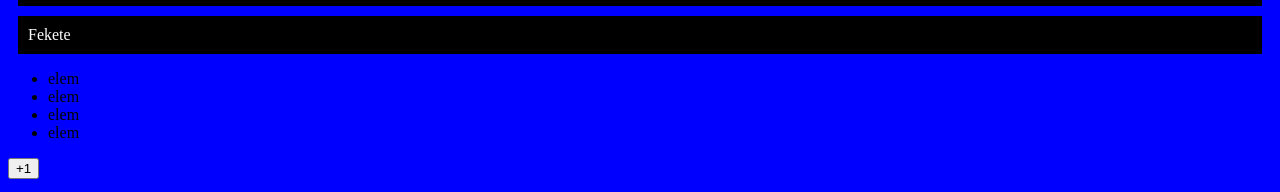
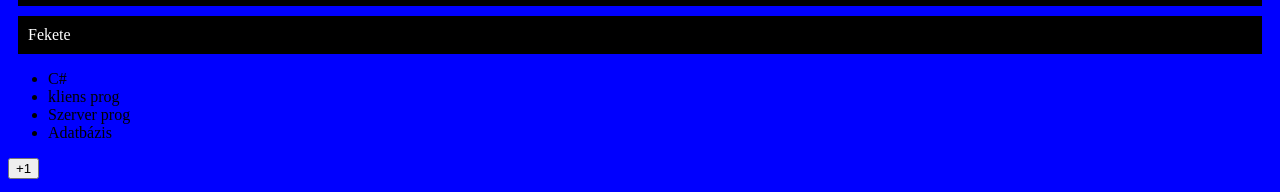
Before and after one commit to HajduThomas/oraimunka_2025_09_22, a React (Vite) app: page / in a window 1280 px wide. Shown: the part 143-335 px from the top of the page. Built offline with nearby package versions, Linux system fonts and the light colour scheme.

Commit message:
MukodoSzamlalo

```diff
--- a/index.html
+++ b/index.html
@@ -1,5 +1,5 @@
 <!doctype html>
-<html lang="en">
+<html lang="hu">
   <head>
     <meta charset="UTF-8" />
     <meta name="viewport" content="width=device-width, initial-scale=1.0" />
--- a/src/component/Szamlalo.jsx
+++ b/src/component/Szamlalo.jsx
@@ -2,9 +2,10 @@ import { useState } from "react"
 function Szamlalo(){
 
     const[db, setDb] = useState(1);
+    const novel = () => setDb(db+1);
     return(
         <>
-            <button>+1</button>
+            <button onClick={novel}>+1</button>
             <br />
             <p>
                 Számláló: {db}
--- a/src/component/Targyak.jsx
+++ b/src/component/Targyak.jsx
@@ -4,7 +4,7 @@ function Targyak(){
     return(
         <>
             <ul>
-                {tomb.map((elem) => <li>elem</li>)}
+                {tomb.map((elem, idx) => <li key={idx}>{elem}</li>)}
             </ul>
         </>
     )
```
